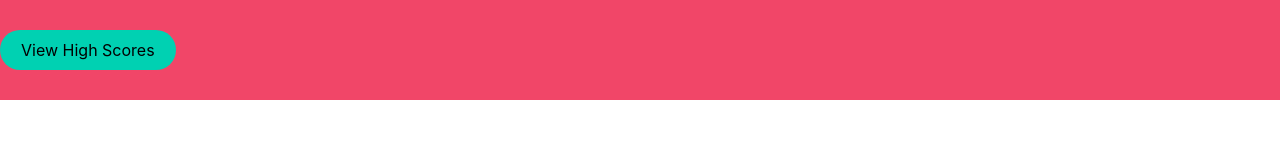
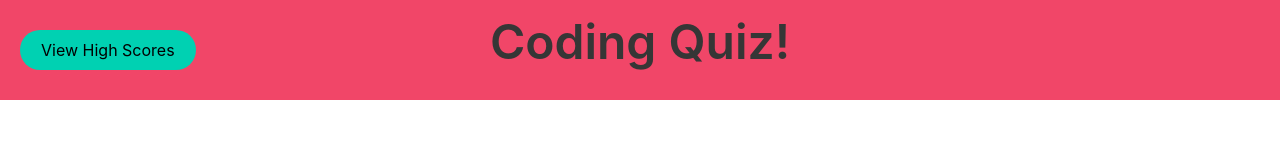
Before and after one commit to wolaki96/CodingQuiz, a plain HTML site: page index.html in a window 1280 px wide. Drawn offline with nearby package versions, Linux system fonts and the light colour scheme.

Commit message:
centered the title

```diff
--- a/index.css
+++ b/index.css
@@ -1,9 +1,4 @@
-header{
-color:orange;
-font-size: large;
-font-family: Impact, Haettenschweiler, 'Arial Narrow Bold', sans-serif;
-
-}
+*
 nav{
     height: 100px;
 }
@@ -14,5 +9,20 @@ nav{
     position: absolute;
     top: 50%;
     -ms-transform: translateY(-50%);
-    transform: translateY(-50%)
+    transform: translateY(-50%);
+    left:20px;
+
 }
+#title{
+
+    position: fixed;
+    top: 0;
+    left: 0;
+    width: 100%;
+    height: 70px;
+    display: flex;
+    justify-content: center;
+    padding-top:15px;
+
+
+}
--- a/index.html
+++ b/index.html
@@ -11,7 +11,9 @@
 <body>
     <header>
         <nav class="navbar is-danger">
+            <h1 class="title is-1"  id="title">Coding Quiz!</h1>
             <hr class="navbar-divider">
+
            <a href="highscores.html">
             <button class="button is-primary is-rounded" id="navBtn">View High Scores</button>
 
```
